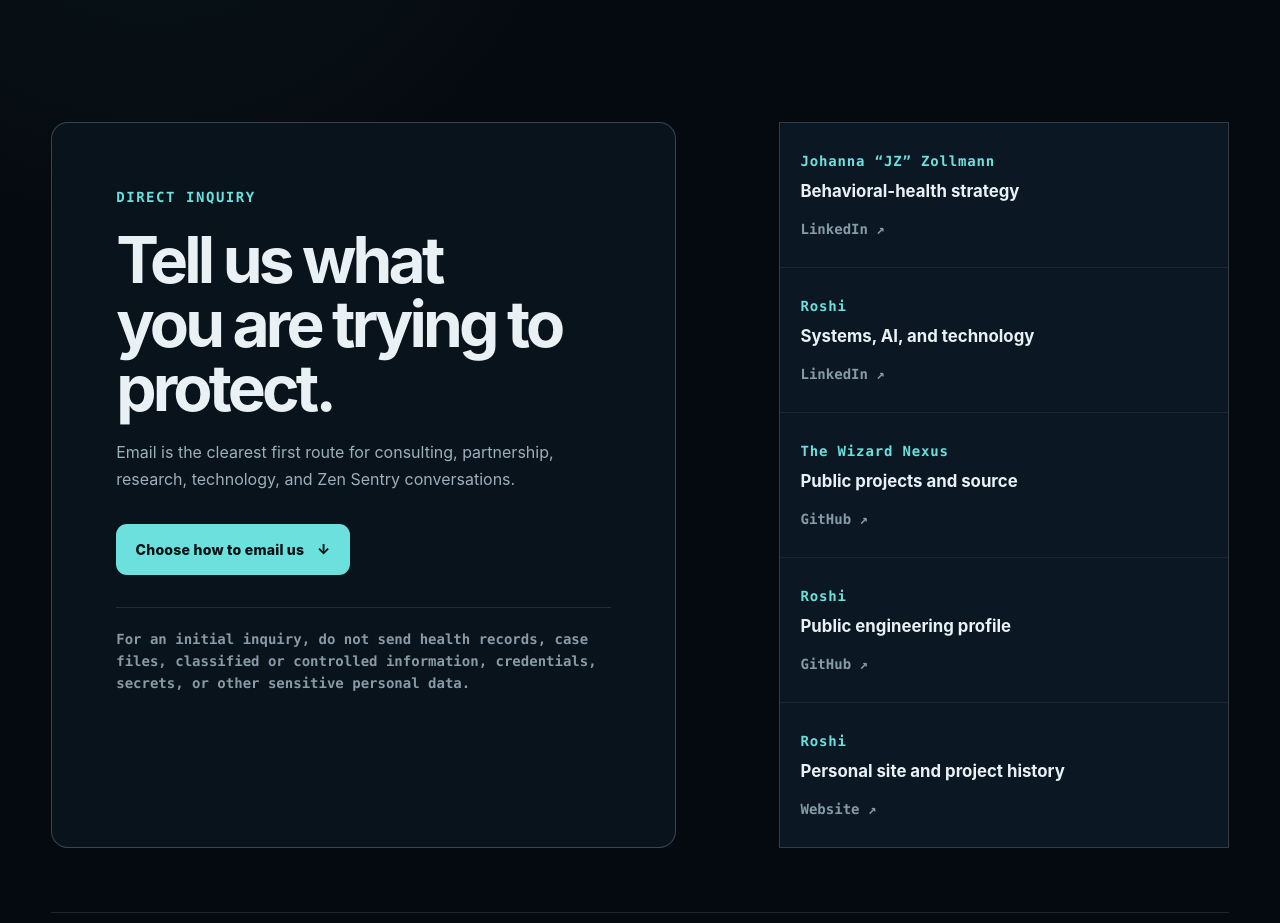
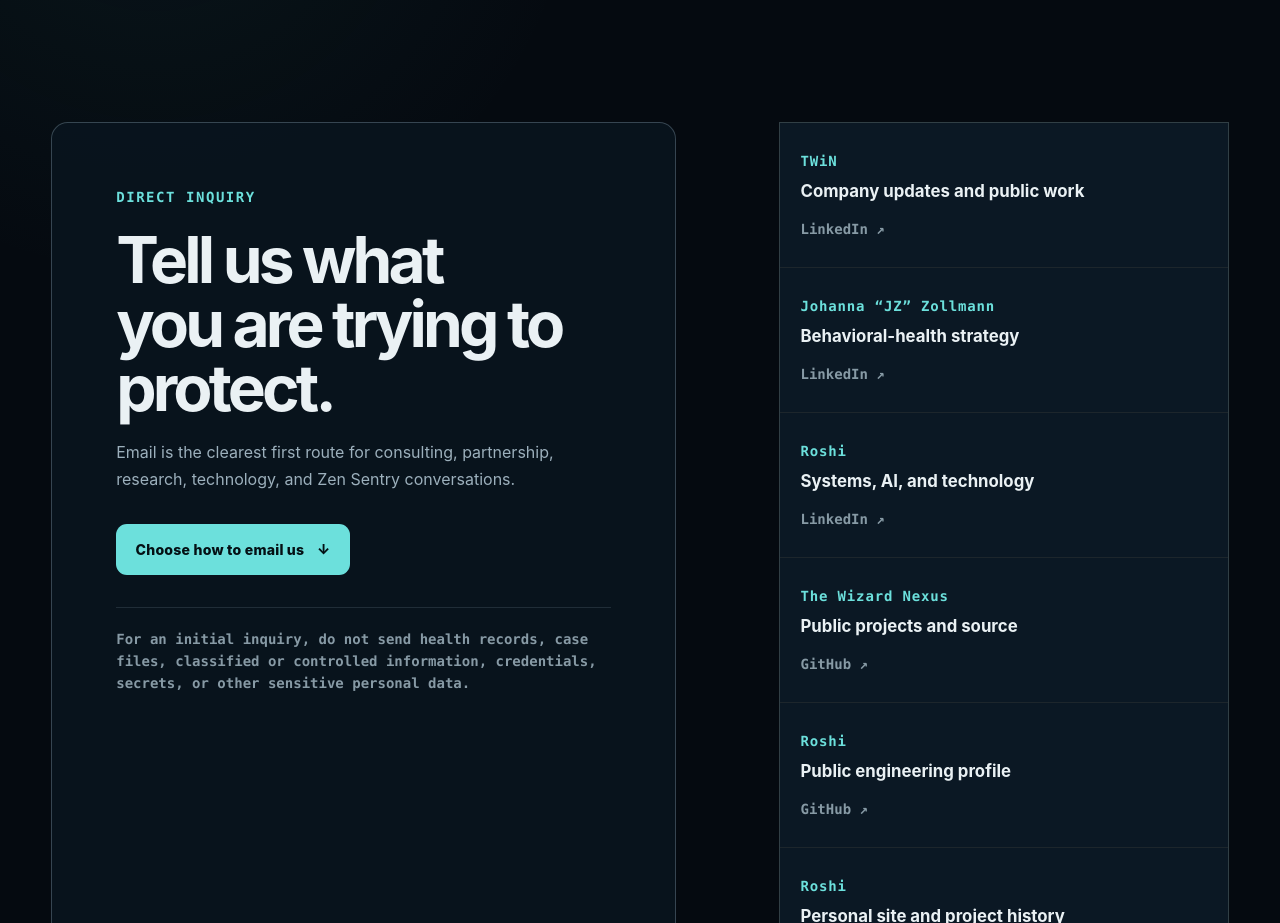
Before and after one commit to TheWizardNexus/TheWizardNexus.com, a plain HTML site: page contact.html in a window 1280 px wide. Shown: the part 840-1763 px from the top of the page. Drawn offline with Linux system fonts and the light colour scheme.

Commit message:
Add the TWiN LinkedIn contact route

```diff
--- a/contact.html
+++ b/contact.html
@@ -63,6 +63,7 @@
           <p class="contact-caution">For an initial inquiry, do not send health records, case files, classified or controlled information, credentials, secrets, or other sensitive personal data.</p>
         </article>
         <div class="contact-routes">
+          <a href="https://www.linkedin.com/company/the-wizard-nexus/"><span>TWiN</span><strong>Company updates and public work</strong><i aria-hidden="true">LinkedIn ↗</i></a>
           <a href="https://www.linkedin.com/in/johannazollmann/"><span>Johanna “JZ” Zollmann</span><strong>Behavioral-health strategy</strong><i aria-hidden="true">LinkedIn ↗</i></a>
           <a href="https://www.linkedin.com/in/turtlesallthewaydown/"><span>Roshi</span><strong>Systems, AI, and technology</strong><i aria-hidden="true">LinkedIn ↗</i></a>
           <a href="https://github.com/TheWizardNexus"><span>The Wizard Nexus</span><strong>Public projects and source</strong><i aria-hidden="true">GitHub ↗</i></a>
```
Also changed, not shown: tests/profile-site.test.mjs (+1 -0 lines).
